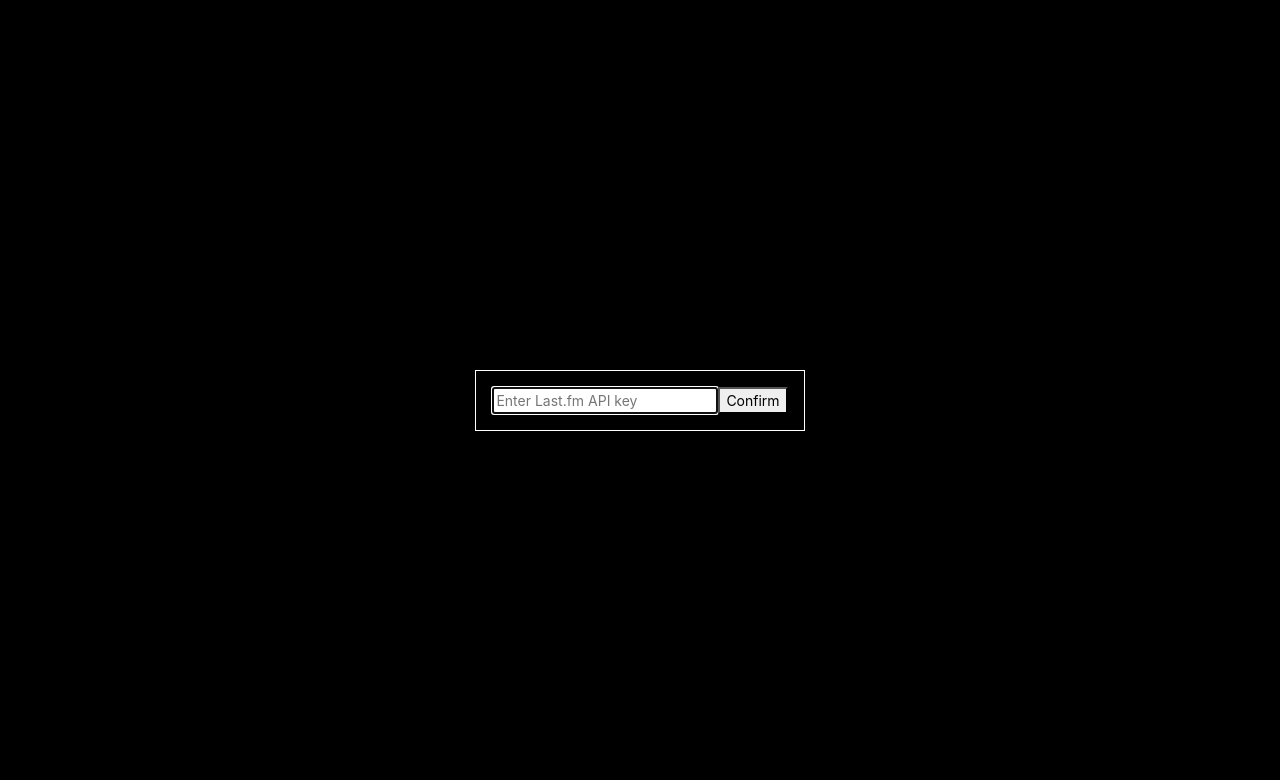
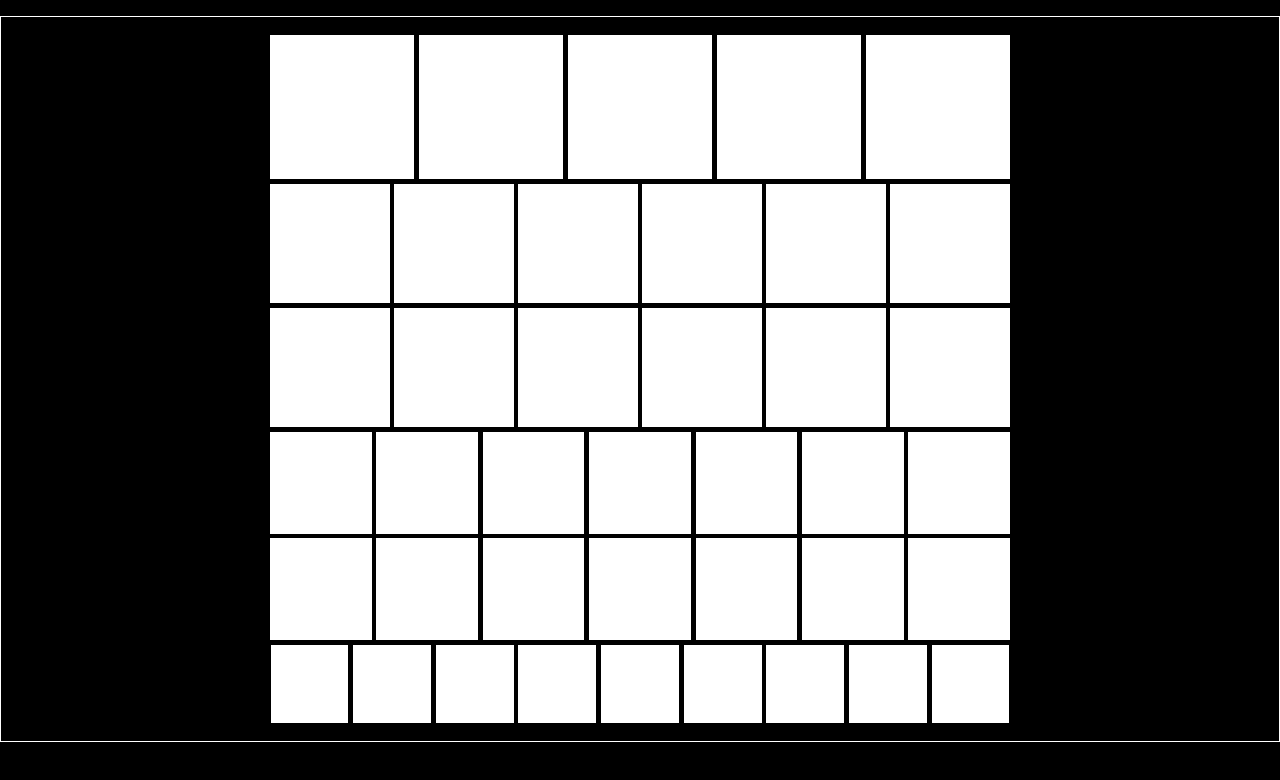
Before and after one commit to gregor-smith/chartmaker, a React app: page / in a window 1280 px wide. Shown: the top 780 px of the page. Built offline with nearby package versions, Linux system fonts and the light colour scheme.

Commit message:
single page, chart display

```diff
--- a/src/APIKeyInputPage.tsx
+++ /dev/null
@@ -1,59 +0,0 @@
-import React, { FC, ChangeEvent, FormEvent } from 'react'
-import { css } from 'emotion'
-
-import { DispatchProps } from './reducer'
-
-
-export type APIKeyInputPageState = {
-    apiKey: string
-}
-
-
-type Props = DispatchProps<'UpdateAPIKeyInputText' | 'ChangeAPIKey'> & APIKeyInputPageState
-
-
-const pageStyle = css({
-    display: 'flex',
-    width: '100%',
-    height: '100%',
-    alignItems: 'center',
-    justifyContent: 'center',
-    flexGrow: 1
-})
-
-
-const formStyle = css({
-    display: 'flex',
-    padding: '1rem',
-    border: '1px solid white'
-})
-
-
-export const APIKeyInputPage: FC<Props> = ({ dispatch, apiKey }) => {
-    function updateKey(event: ChangeEvent<HTMLInputElement>) {
-        event.preventDefault()
-        dispatch({
-            tag: 'UpdateAPIKeyInputText',
-            apiKey: event.currentTarget.value
-        })
-    }
-
-    function confirmKey(event: FormEvent<HTMLFormElement>) {
-        event.preventDefault()
-        dispatch({ tag: 'ChangeAPIKey', apiKey })
-    }
-
-    return (
-        <main className={pageStyle}>
-            <form className={formStyle} onSubmit={confirmKey}>
-                <input type='password'
-                    placeholder='Enter Last.fm API key'
-                    autoFocus
-                    onChange={updateKey}/>
-                <button type='submit'>
-                    Confirm
-                </button>
-            </form>
-        </main>
-    )
-}
--- a/src/App.tsx
+++ b/src/App.tsx
@@ -3,8 +3,7 @@
 
 import { useLocalStorageSideEffectReducer } from './hooks'
 import { getInitialState, reducer } from './reducer'
-import { APIKeyInputPage } from './APIKeyInputPage'
-import { ChartEditorPage } from './ChartEditorPage'
+import { Chart } from './components/Chart'
 
 
 const rootStyle = css({
@@ -18,25 +17,17 @@
 
 
 export const App = () => {
-    const [ state, dispatch ] = useLocalStorageSideEffectReducer(
+    const [ state,  ] = useLocalStorageSideEffectReducer(
         'state',
         getInitialState,
         reducer
     )
 
-    let content: JSX.Element
-    switch (state.page) {
-        case 'APIKeyInput': {
-            content = <APIKeyInputPage dispatch={dispatch} apiKey={state.apiKey}/>
-            break
-        }
-        case 'ChartEditor':
-            content = <ChartEditorPage key={state.apiKey}/>
-    }
-
     return (
         <div className={rootStyle}>
-            {content}
+            <aside></aside>
+            <Chart albums={state.activeChart.albums}/>
+            <aside></aside>
         </div>
     )
 }
--- a/src/ChartEditorPage.tsx
+++ /dev/null
@@ -1,20 +0,0 @@
-import React, { FC } from 'react'
-
-
-type Props = {
-
-}
-
-
-export type ChartEditorPageState = {
-    apiKey: string
-}
-
-
-export const ChartEditorPage: FC<Props> = () => {
-    return (
-        <div>
-            hello
-        </div>
-    )
-}
--- /dev/null
+++ b/src/components/Album.tsx
@@ -0,0 +1,34 @@
+import React, { FC } from 'react'
+import { css, cx } from 'emotion'
+import { Album as Details } from '../reducer'
+
+
+type Props = {
+    details: Details | null
+    size: number
+}
+
+
+const baseStyle = css({
+    backgroundColor: 'white',
+    margin: '0.15rem'
+})
+
+
+export const Album: FC<Props> = ({ details, size }) => {
+    const style = cx(
+        baseStyle,
+        css({
+            width: `${size}rem`,
+            height: `${size}rem`
+        })
+    )
+    const image = details === null
+        ? null
+        : <img src={details.imageURL} alt={details.title}/>
+    return (
+        <div className={style}>
+            {image}
+        </div>
+    )
+}
--- /dev/null
+++ b/src/components/AlbumRow.tsx
@@ -0,0 +1,32 @@
+import React, { FC } from 'react'
+import { css } from 'emotion'
+
+import { Album as AlbumDetails } from '../reducer'
+import { Album } from './Album'
+
+
+type Props = {
+    albums: (AlbumDetails | null)[]
+    size: number
+    from?: number
+    to?: number
+}
+
+
+const style = css({
+    display: 'flex'
+})
+
+
+export const AlbumRow: FC<Props> = ({ albums, from = 0, to = albums.length, size }) => {
+    const row: JSX.Element[] = []
+    for (let index = from; index < to; index++) {
+        const album = albums[index] ?? null
+        row.push(<Album key={index} details={album} size={size}/>)
+    }
+    return (
+        <div className={style}>
+            {row}
+        </div>
+    )
+}
--- /dev/null
+++ b/src/components/Chart.tsx
@@ -0,0 +1,31 @@
+import React, { FC } from 'react'
+import { css } from 'emotion'
+
+import { Album } from '../reducer'
+import { AlbumRow } from './AlbumRow'
+
+
+type Props = {
+    albums: (Album | null)[]
+}
+
+
+const style = css({
+    padding: '1rem',
+    border: '1px solid white',
+    marginTop: '1rem',
+    display: 'flex',
+    flexDirection: 'column',
+    alignItems: 'center'
+})
+
+
+export const Chart: FC<Props> = ({ albums }) =>
+    <main className={style}>
+        <AlbumRow albums={albums} to={5} size={9}/>
+        <AlbumRow albums={albums} from={5} to={11} size={7.45}/>
+        <AlbumRow albums={albums} from={11} to={17} size={7.45}/>
+        <AlbumRow albums={albums} from={17} to={24} size={6.35}/>
+        <AlbumRow albums={albums} from={24} to={31} size={6.35}/>
+        <AlbumRow albums={albums} from={31} size={4.865}/>
+    </main>
--- /dev/null
+++ b/src/constants.ts
@@ -0,0 +1 @@
+export const CHART_SIZE = 40
--- a/src/index.tsx
+++ b/src/index.tsx
@@ -6,6 +6,11 @@
 import { App } from './App'
 
 
+if (process.env.NODE_ENV === 'development') {
+    localStorage.clear()
+}
+
+
 ReactDOM.render(
     <App/>,
     document.getElementById('react-root')
--- a/src/reducer.ts
+++ b/src/reducer.ts
@@ -1,18 +1,29 @@
 import { Dispatch as _Dispatch } from 'react'
 
-import { APIKeyInputPageState } from './APIKeyInputPage'
-import { ChartEditorPageState } from './ChartEditorPage'
 import { SideEffectUpdate } from './hooks'
+import { CHART_SIZE } from './constants'
 
 
-type State =
-    | { page: 'APIKeyInput' } & APIKeyInputPageState
-    | { page: 'ChartEditor' } & ChartEditorPageState
+export type Album = {
+    title: string
+    imageURL: string
+}
+
+
+export type Chart = {
+    albums: (Album | null)[]
+}
+
+
+type State = {
+    apiKey: string
+    charts: Chart[]
+    activeChart: Chart
+}
 
 
 type Action =
-    | { tag: 'UpdateAPIKeyInputText', apiKey: string }
-    | { tag: 'ChangeAPIKey', apiKey: string }
+    | { tag: 'UpdateAPIKey', apiKey: string }
 
 
 export type Dispatch<T extends Action['tag'] = Action['tag']> = _Dispatch<Extract<Action, { tag: T }>>
@@ -23,34 +34,23 @@
 
 export function reducer(state: State, action: Action): SideEffectUpdate<State, Action> {
     switch (action.tag) {
-        case 'UpdateAPIKeyInputText': {
-            if (state.page !== 'APIKeyInput') {
-                return { tag: 'NoUpdate' }
-            }
+        case 'UpdateAPIKey':
             return {
                 tag: 'Update',
                 state: {
-                    page: 'APIKeyInput',
+                    ...state,
                     apiKey: action.apiKey
                 }
             }
-        }
-        case 'ChangeAPIKey': {
-            return {
-                tag: 'Update',
-                state: {
-                    page: 'ChartEditor',
-                    apiKey: action.apiKey
-                }
-            }
-        }
     }
 }
 
 
 export function getInitialState(): State {
+    const chart: Chart = { albums: Array(CHART_SIZE) }
     return {
-        page: 'APIKeyInput',
-        apiKey: ''
+        apiKey: '',
+        charts: [ chart ],
+        activeChart: chart
     }
 }
```
